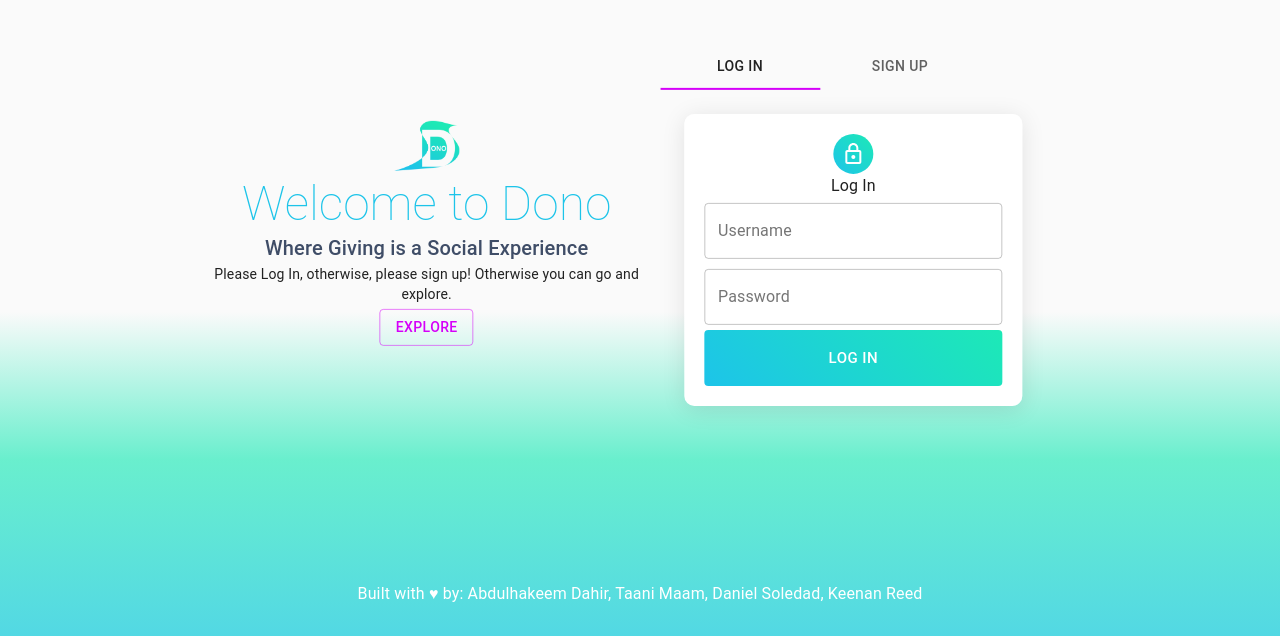
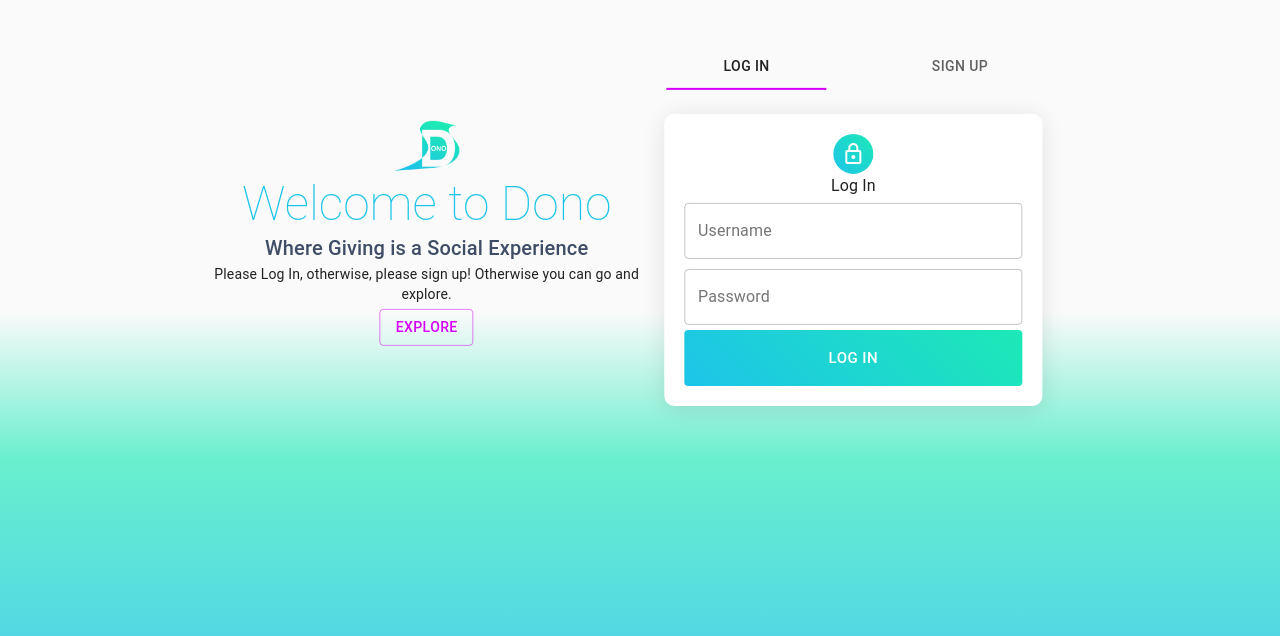
Before and after one commit to abdulhakeemdahir/deno-application, a React (Create React App) app in the folder client/: page / in a window 1280 px wide. Shown: the part 164-800 px from the top of the page. Built offline with nearby package versions, Linux system fonts and the light colour scheme.

Commit message:
added tabbed components

```diff
--- a/client/src/containers/Landing.js
+++ b/client/src/containers/Landing.js
@@ -51,8 +51,12 @@
 		flexGrow: 1,
 		// backgroundColor: theme.palette.background.paper,
 	},
+	tabpanel: {
+		marginLeft: "auto",
+		marginRight: "auto",
+	},
 	centerPosition: {
-		padding: "20px",
+		// padding: "20px",
 		textAlign: "center",
 	},
 	centerContainer: {
@@ -85,14 +89,21 @@
 					<Welcome />
 				</Grid>
 				<Grid item sm={6} xs={12} className={classes.centerPosition}>
-					<div className={classes.root}>
 					<Tabs
 						value={value}
 						onChange={handleChange}
 						aria-label='simple tabs example'
 					>
-							<Tab label='Log In' {...a11yProps(0)} />
-							<Tab label='Sign Up' {...a11yProps(1)} />
+						<Tab
+							label='Log In'
+							{...a11yProps(0)}
+							className={classes.tabpanel}
+						/>
+						<Tab
+							label='Sign Up'
+							{...a11yProps(1)}
+							className={classes.tabpanel}
+						/>
 					</Tabs>
 					<TabPanel value={value} index={0}>
 						<Signin />
@@ -100,10 +111,8 @@
 					<TabPanel value={value} index={1}>
 						<Signup />
 					</TabPanel>
-					</div>
 				</Grid>
 			</Grid>
-			<Footer />
 			<Gradient />
 		</div>
 	);
```
Lines whose indentation alone changed are shown as unchanged.
